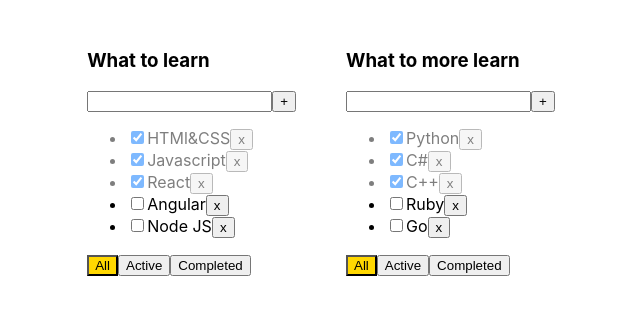
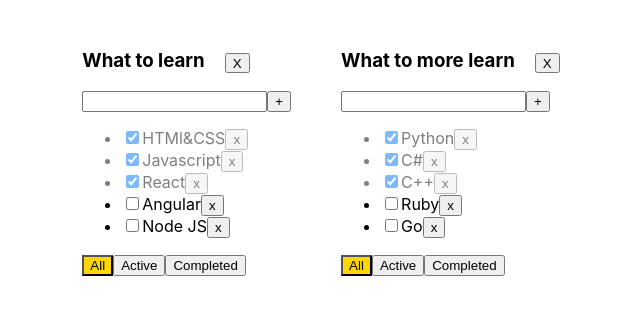
Before and after one commit to AntonKrasouski88/to_do_list_train, a React (Create React App) app: page / in a window 1280 px wide. Shown: the top 314 px of the page, without its empty margins (294-934 px from the left). Built offline with nearby package versions, Linux system fonts and the light colour scheme.

Commit message:
feat: added delete to-do list

```diff
--- a/src/App.tsx
+++ b/src/App.tsx
@@ -71,6 +71,9 @@
         setTasks({...tasks, [toDoListID]: tasks[toDoListID].map(t => t.id === id ? {...t, isDone}: t)})
 
     }
+    function removeListTasks (toDoListId: string) {
+        setToDoLists([...toDoLists.filter(value => value.id !== toDoListId)])
+    }
 
 
     return (
@@ -101,6 +104,7 @@
                             addTask = {addTask}
                             changeIsDone={changeIsDone}
                             filter = {todolist.filter}
+                            removeListTasks = {removeListTasks}
                         />
                     )
                 })
--- a/src/component/TodoList.module.css
+++ b/src/component/TodoList.module.css
@@ -9,3 +9,12 @@
 .isDone {
     opacity: 0.5;
 }
+
+.title {
+    display: flex;
+}
+.button_title {
+    margin-top: 23px;
+    margin-left: 20px;
+    height: 20px;
+}
--- a/src/component/TodoList.tsx
+++ b/src/component/TodoList.tsx
@@ -17,6 +17,7 @@
     addTask: (toDoListID: string, task: string) => void
     changeIsDone: (toDoListID: string, id: string, isDone: boolean)=>void
     filter: FilterType
+    removeListTasks: (toDoListId: string)=> void
 }
 
 export const TodoList = (props: TodoListPropsType) => {
@@ -49,10 +50,16 @@
 
     }
     const onKeyDownHandler = (event: KeyboardEvent<HTMLInputElement>) => event.key === 'Enter' && onClickHandler();
+    const onClickRemoveListHandler = () => {
+        props.removeListTasks(props.id);
+    }
 
     return (
         <div>
-            <h3>{props.title}</h3>
+            <div className={s.title}>
+                <h3>{props.title}</h3>
+                <button className={s.button_title} onClick={onClickRemoveListHandler}>X</button>
+            </div>
             <div>
                 <input className={error ? s.error: ''} value = {task} onChange={onChangeHandler} onKeyDown={onKeyDownHandler}/>
                 <button onClick={onClickHandler}>+</button>
```
